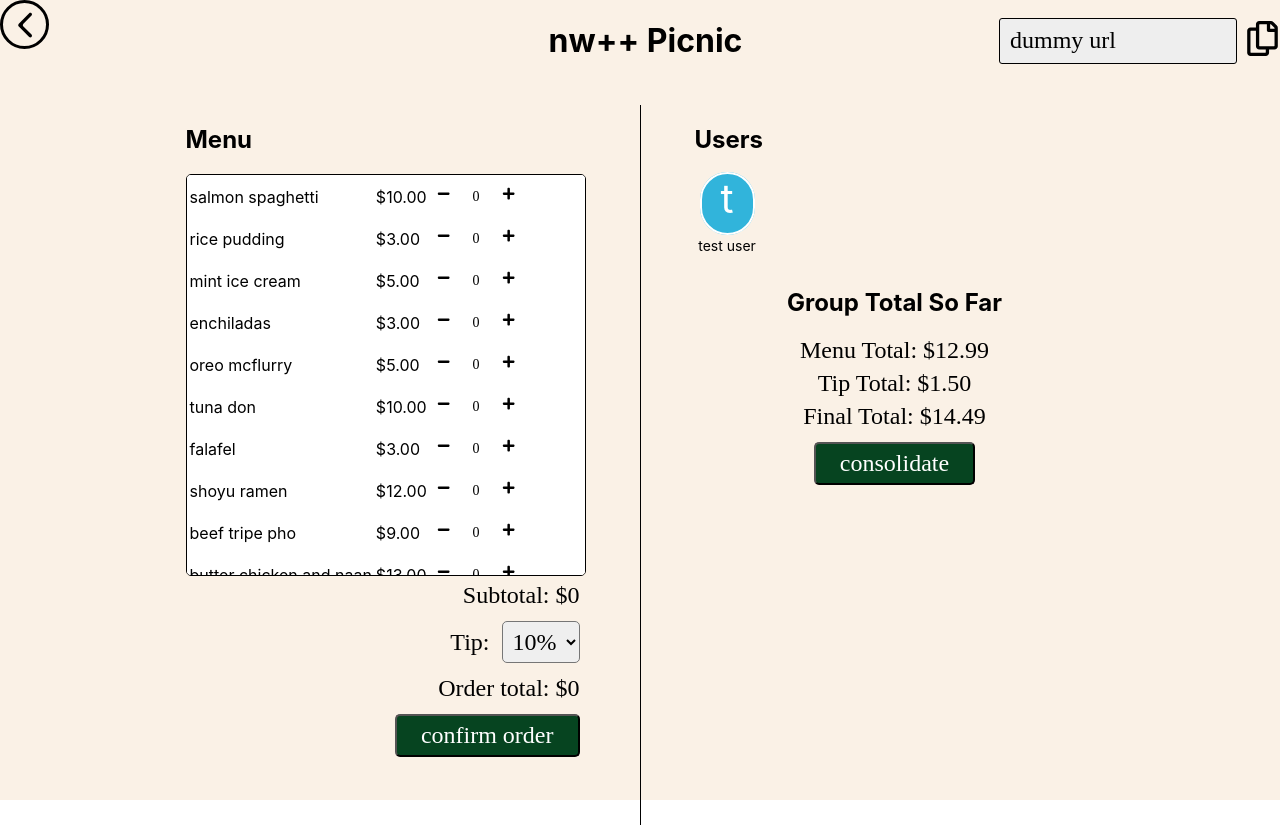
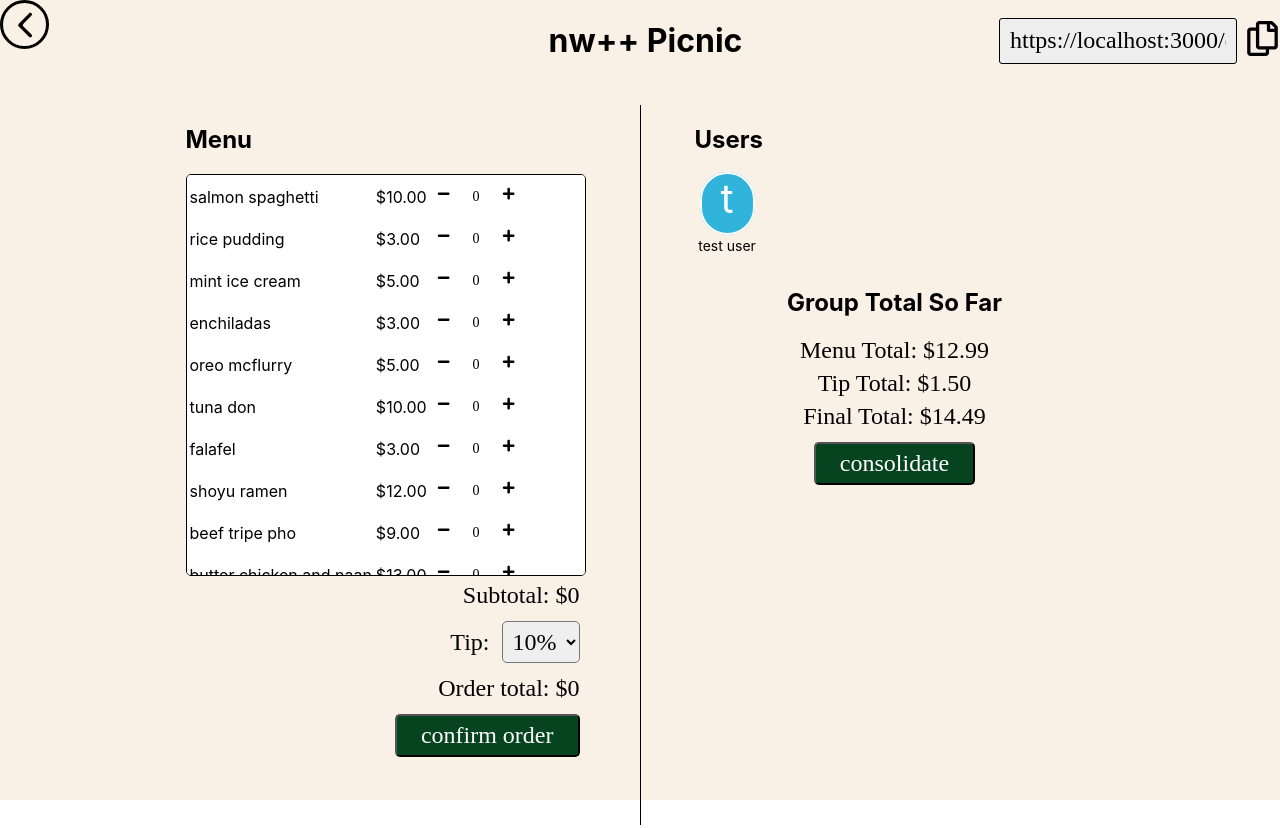
Before and after one commit to acchiang/cpsc-455-project, a React (Create React App) app: page /order-screen in a window 1280 px wide. Built offline with nearby package versions, Linux system fonts and the light colour scheme.

Commit message:
minor text edits

```diff
--- a/src/index.js
+++ b/src/index.js
@@ -6,7 +6,7 @@ import CreateSession from "pages/CreateSession";
 import FinalOrder from "pages/FinalOrder";
 import OrderScreen from "pages/OrderScreen";
 import reportWebVitals from "./utils/reportWebVitals";
-import { BrowserRouter, Route, Link, Switch } from "react-router-dom";
+import { BrowserRouter, Route, Switch } from "react-router-dom";
 
 ReactDOM.render(
   <React.StrictMode>
--- a/src/pages/OrderScreen.js
+++ b/src/pages/OrderScreen.js
@@ -99,7 +99,7 @@ function OrderScreen() {
           <TopTitleBar
             title={"nw++ Picnic"}
             backUrl={"/create-session"}
-            copyUrl={"dummy url"}
+                copyUrl={"https://localhost:3000/order-screen"}
           />
           <PanelContainer>
             <table>
```
